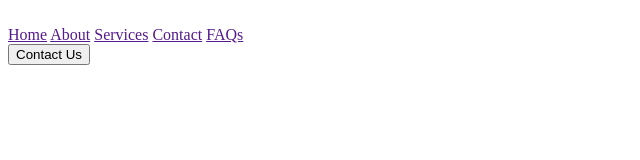
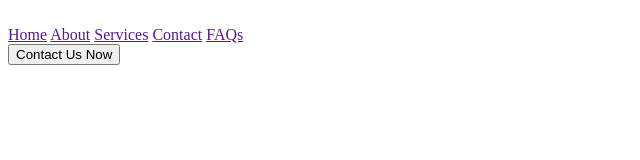
Before and after one commit to fareehamushtaq/Web_Solutions, a plain HTML site: page index.html in a window 1280 px wide. Shown: the full height of the page, 0-640 px from the left. Drawn offline with Linux system fonts and the light colour scheme.

Commit message:
Yes Commit

```diff
--- a/index.html
+++ b/index.html
@@ -18,7 +18,7 @@
             <a href="">FAQs</a>
         </nav>
     </section>
-    <section><button>Contact Us</button></section>
+    <section><button>Contact Us Now</button></section>
 </header>
 
 
```
